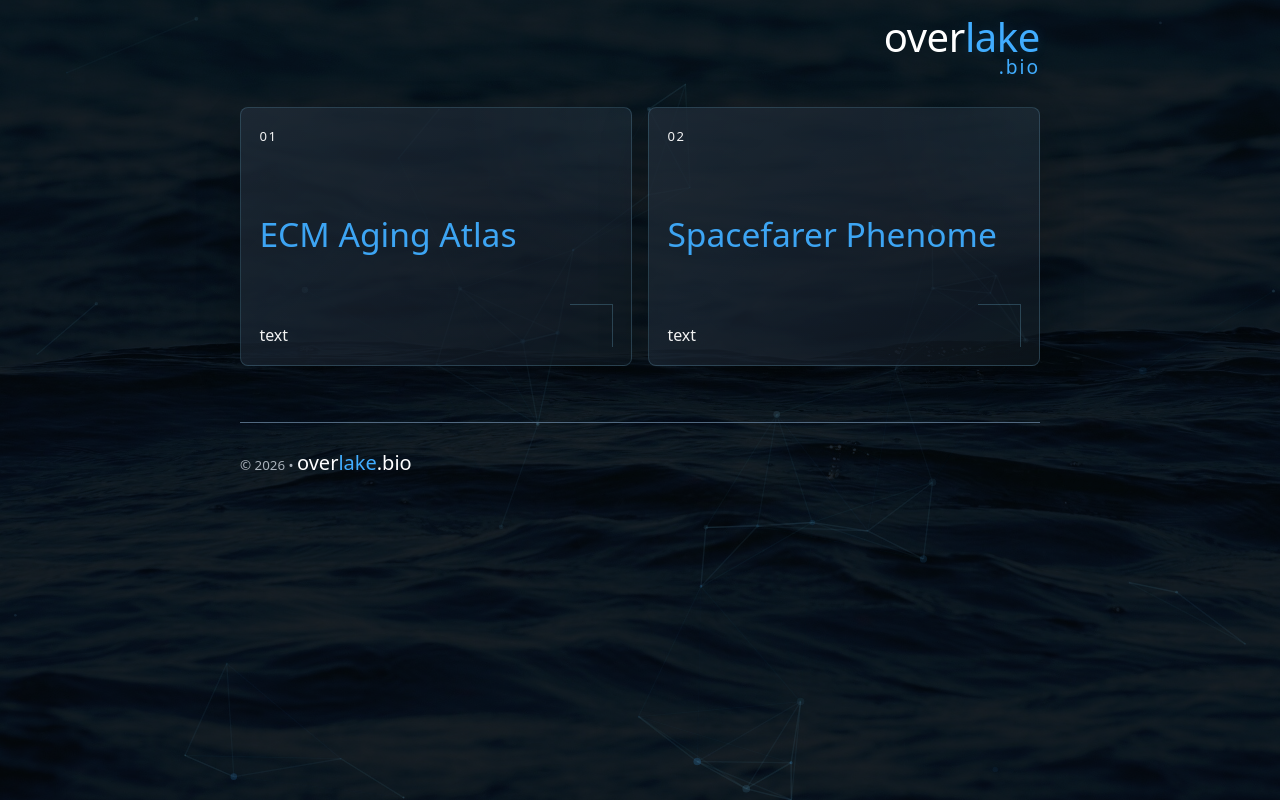
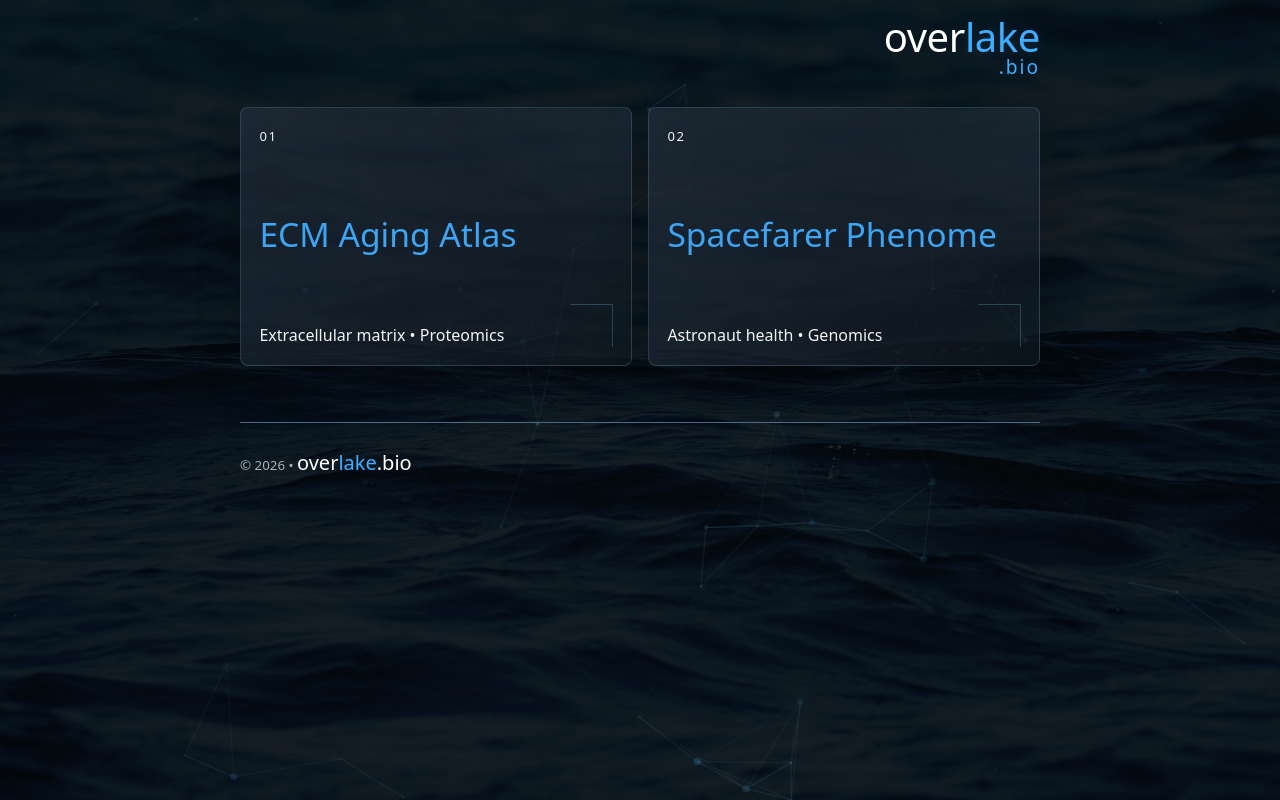
Before and after one commit to raimbetov/overlake-ai, a plain HTML site: page index.html in a window 1280 px wide. Drawn offline with nearby package versions, Linux system fonts and the light colour scheme.

Commit message:
Updated descriptions

```diff
--- a/index.html
+++ b/index.html
@@ -33,13 +33,13 @@
       <a href="ecm.html" class="navigation-panel">
         <span class="panel-index">01</span>
         <span class="panel-title">ECM Aging Atlas</span>
-        <span class="panel-copy">text</span>
+        <span class="panel-copy">Extracellular matrix • Proteomics</span>
       </a>
 
       <a href="phenome.html" class="navigation-panel">
         <span class="panel-index">02</span>
         <span class="panel-title">Spacefarer Phenome</span>
-        <span class="panel-copy">text</span>
+        <span class="panel-copy">Astronaut health • Genomics</span>
       </a>
     </section>
   </main>
```
